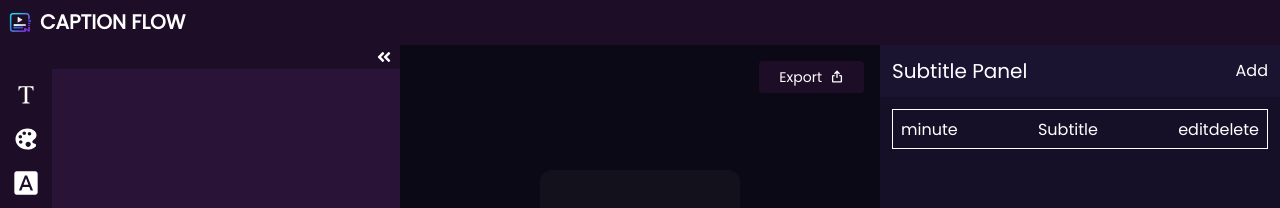
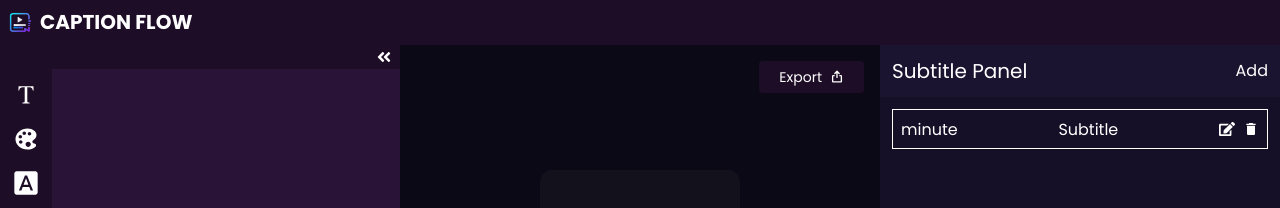
Before and after one commit to shaun045/ReactTS-CaptionFlow, a React (Vite) app: page /editor in a window 1280 px wide. Shown: the top 208 px of the page. Built offline with nearby package versions, Linux system fonts and the light colour scheme; no server answers.

Commit message:
Added subtitles edit and delete button

```diff
--- a/src/App.css
+++ b/src/App.css
@@ -1,12 +1,11 @@
+@import url('https://fonts.googleapis.com/css2?family=Poppins:ital,wght@0,100;0,200;0,300;0,400;0,500;0,600;0,700;0,800;0,900;1,100;1,200;1,300;1,400;1,500;1,600;1,700;1,800;1,900&display=swap');
 @import "tailwindcss";
-@import url('https://fonts.googleapis.com/css2?family=Poppins:ital,wght@0,100;0,200;0,300;0,400;0,500;0,600;0,700;0,800;0,900;1,100;1,200;1,300;1,400;1,500;1,600;1,700;1,800;1,900&display=swap');
-
 :root {
   --color-light-blue: #00D2FF;
   --color-Purple: #9D2CFA;
   --color-neon-blue: #0078FF;
   --color-lightgray: #F0F0F2;
-  --color-background: #13111C;
+  --color-background: #13111c;
 }
 
 body {
--- a/src/components/SubtitlePanel/SubtitlePanel.tsx
+++ b/src/components/SubtitlePanel/SubtitlePanel.tsx
@@ -1,3 +1,7 @@
+
+import { FaEdit } from "react-icons/fa";
+import { MdDelete } from "react-icons/md";
+
 
 export default function SubtitlePanel() {
   return(
@@ -12,9 +16,13 @@ export default function SubtitlePanel() {
             minute
           </span>
           <p>Subtitle</p>
-          <div>
-            <button>edit</button>
-            <button>delete</button>
+          <div className="flex gap-2">
+            <button>
+              <FaEdit/>
+            </button>
+            <button>
+              <MdDelete />
+            </button>
           </div>
         </li>
 
```
Also changed, not shown: 1 other file (tests, documents, lock files or other folders).
